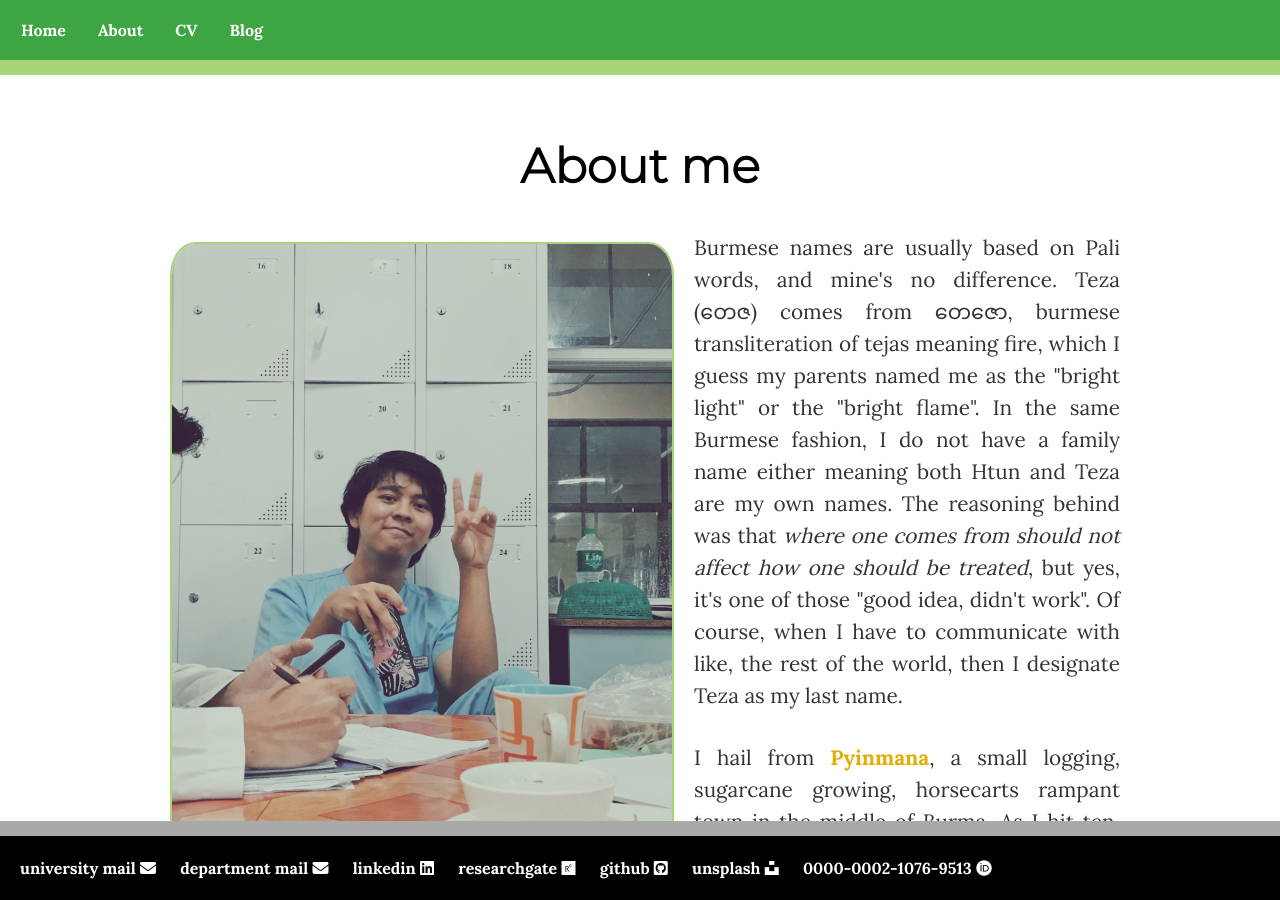
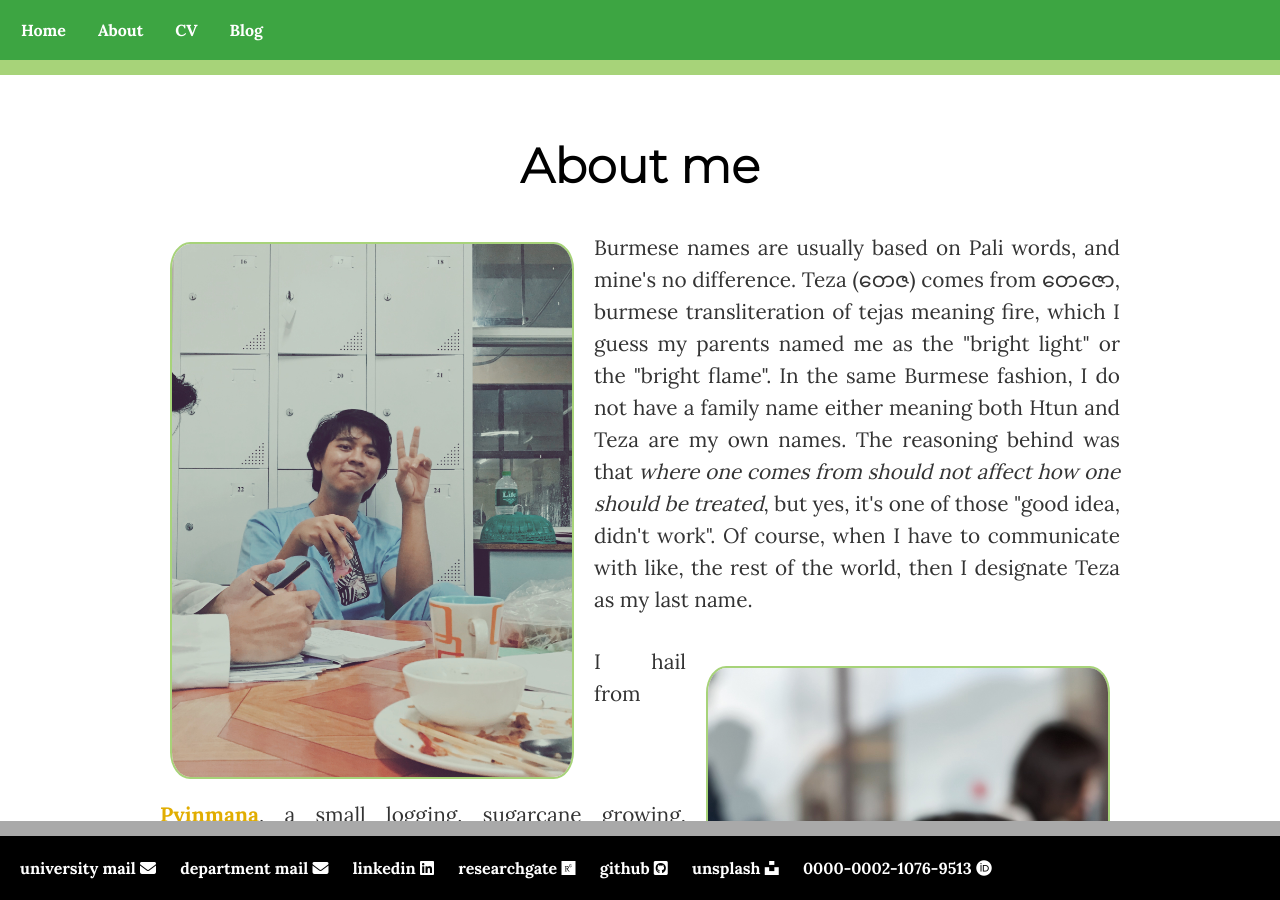
Before and after one commit to finerbrighterlighter/finerbrighterlighter.github.io, a Jekyll site: the page built from about/index.html, in a window 1280 px wide and 900 px high. Built offline with Jekyll 4.4.1, drawn with Linux system fonts in a browser that asks for light colours; nearby versions of some CDN libraries.

Commit message:
layout push

```diff
--- a/about/index.html
+++ b/about/index.html
@@ -7,41 +7,41 @@
 	<body>
 		<div class="square">
         	<div>
-			<img src="/image/bds2.JPG"  alt="This is an image of Htun Teza with a finger V sign." width="500" style="float: left; margin: 10px 20px 20px 10px;border-radius:5%;border: 2px solid #a7d379;">
+			<img src="/image/bds2.JPG"  alt="This is an image of Htun Teza with a finger V sign." width="400" style="float: left; margin: 10px 20px 20px 10px;border-radius:5%;border: 2px solid #a7d379;">
 			</div>
 			<p> Burmese names are usually based on Pali words, and mine's no difference. Teza (တေဇ) comes from တေဇော, burmese transliteration of tejas meaning fire, which I guess my parents named me as the "bright light" or the "bright flame". In the same Burmese fashion, I do not have a family name either meaning both Htun and Teza are my own names. The reasoning behind was that <i>where one comes from should not affect how one should be treated</i>, but yes, it's one of those "good idea, didn't work". Of course, when I have to communicate with like, the rest of the world, then I designate Teza as my last name. </p>
 		</div>
 		<div class="square">
         	<div>
-			<img src="/image/hteza2.JPG"  alt="This is an image of Htun Teza with an egg." width="500" style="float: right; margin: 20px 10px 10px 20px;border-radius:5%;border: 2px solid #a7d379;">
+			<img src="/image/hteza2.JPG"  alt="This is an image of Htun Teza with an egg." width="400" style="float: right; margin: 20px 10px 10px 20px;border-radius:5%;border: 2px solid #a7d379;">
 			</div>
 			<p> I hail from <a href="https://en.wikipedia.org/wiki/Pyinmana">Pyinmana</a>, a small logging, sugarcane growing, horsecarts rampant town in the middle of Burma. As I hit ten, they told me we are no longer Pyinmana, but <a href="https://en.wikipedia.org/wiki/Naypyidaw">Naypyidaw</a> is swallowing us and a bunch of neighboring small towns into one big empty capital of Myanmar. And that's the story how I randomly became a city dweller from a rural bumpkin overnight.</p>
 			<p> I stayed in my hometown for the first 14 years of my life, at Basic Education Middle School 2 Pyinmana, affectionately known as Kanna (<i>lake-side</i>) school. For High school, I transferred to a boarding school called Nyaung Pin Lay (<i>small banyan</i>) in Lanmaddaw township of Yangon. Of course, the system back then still required us to take classes in state schools to be eligible for matriculation examinations so I attended Basic Education High School 2 of Lanmaddaw.</p>
 		</div>
 		<div class="square">
         	<div>
-			<img src="/image/bds1.JPG"  alt="This is an image of Htun Teza with a doctor gown." width="500" style="float: left; margin: 10px 20px 20px 10px;border-radius:5%;border: 2px solid #a7d379;">
+			<img src="/image/bds1.JPG"  alt="This is an image of Htun Teza with a doctor gown." width="400" style="float: left; margin: 10px 20px 20px 10px;border-radius:5%;border: 2px solid #a7d379;">
 			</div>
 			<p> After I graduated high school in 2012, I joined the <a href="http://udmyangon-edu.com/">University of  Dental Medicine</a> which I still cannot figure out why I did so. I knew myself going in that I am not very good at communcations, relations, and that I demand for closure in everything. As expected, I greatly abhorred being a clinician; medicine is as much an act as it is science. The fact that it did not have a yes or no outcome constantly stressed me out; having to say "okay, it seems it is better <i>than the last time</i>" never felt natural to me.</p>
 			<p> So, as every university student who did not enjoy their time in class, I was always looking for extracurricular activities which would keep me away from the dental chair. I was always offering the postgraduate students to help them out with their research, be it data collection for their research, manual inputs into a SPSS or even format and grammar check for their documents. I was lucky enough to be noticed by the professor and lectures in the Department of Preventive and Community Dentistry (<i>PCD</i>), relatively the most active group in the university.</p>
 		</div>
 		<div class="square">
         	<div>
-			<img src="/image/professor.png"  alt="Professor Ko Ko Soe recommends Htun Teza for the masters degree program." width="500" style="float: right; margin: 20px 10px 10px 20px;border-radius:5%;border: 2px solid #a7d379;">
-			<img src="/image/rector.png"  alt="Rector Professor Shwe Toe recommends Htun Teza for the masters degree program." width="500" style="float: left; margin: 10px 20px 20px 10px;border-radius:5%;border: 2px solid #a7d379;">
+			<img src="/image/professor.png"  alt="Professor Ko Ko Soe recommends Htun Teza for the masters degree program." width="400" style="float: right; margin: 20px 10px 10px 20px;border-radius:5%;border: 2px solid #a7d379;">
+			<img src="/image/rector.png"  alt="Rector Professor Shwe Toe recommends Htun Teza for the masters degree program." width="400" style="float: left; margin: 10px 20px 20px 10px;border-radius:5%;border: 2px solid #a7d379;">
 			</div>
 			<p> They were patient in making me aware that there's more to health sciences than being a clinician. They told me that there are people who figures out <i>what and how to do for what</i> so that the clinicians can decided to do. They took the time to teach me the basics of descriptive analysis, which was not part of the cirriculum and notify about the relevant courses or workshops. A masters degree program fo medical epidemiology was recommended to me so, I joined the program at <a href="https://www.rama.mahidol.ac.th/ceb/">Department of Clinical Epidemiology and Biostatistics</a>, Mahidol Univeristy six months after I finished my bachelor's degree, with the recommendation of the rector of the university and the head of the PCD department. </p>
 		</div>
 			<p> I insisted against the recommended program and did my masters in data science for health care, which I believe is the best decision I made in recent years. The initial learning curves were huge, but on the hindsight, I met the best people possible to guide me back on the path, attentive lecturers and collaborative classmates. I constructed risk prediction models for a periodontal disease, and one thing I was fascinated by the experience was using secondary data for the study. In the past, I had helped with subject recruitments or surveys for a couple of research projects, but I was charmed by the concept of reusing data collected for other purposes. </p>
 		<div class="square">
         	<div>
-			<img src="/image/msc1.JPG"  alt="This is an image of Htun Teza talking at Msc orientation." width="500" style="float: right; vertical-align: top; margin: 10px 20px 20px 10px;border-radius:5%;border: 2px solid #a7d379;">
+			<img src="/image/msc1.JPG"  alt="This is an image of Htun Teza talking at Msc orientation." width="400" style="float: right; vertical-align: top; margin: 10px 20px 20px 10px;border-radius:5%;border: 2px solid #a7d379;">
 			</div>
 			<p> Medical records are the longitudinal data of the patients followed up passively, and could have been used for much more purposes. When I was made aware that our department was undertaking <a href="https://www.rama.mahidol.ac.th/ceb/CEBdatawarehouser">a project</a> to extract the electronic medical records from Ramathibodi Hospital, I asked for an opportunity to join the data warehouse team. I took upon myself on curating for the Surgery project, which extracts the operative records to link with other medical parameters as required for each researcher’s goals, and I was invited to join the hypertension project midway as well. It is a great learning experience, from receiving the medical data and blinding them to exporting the dataset with those features the researchers hypothesize to be correlated. After I graduated, I joined the department back as a graduate research assistant for Data Science and Clinical Informatics division.</p>
 		</div>
 		<div class="square">
         	<div>
-			<img src="/image/feature.JPG"  alt="This is an image of Htun Teza talking featured on Department Student Corner." width="500" style="float: left; margin: 10px 20px 20px 10px;border-radius:5%;border: 2px solid #a7d379;">
+			<img src="/image/feature.jpg"  alt="This is an image of Htun Teza talking featured on Department Student Corner." width="400" style="float: left; margin: 10px 20px 20px 10px;border-radius:5%;border: 2px solid #a7d379;">
 			</div>
 			<p> Of course, it is not without struggles, the series of meetings when we cannot identify such parameters, pondering between extracting from other databases, imputing, replacing it or even dropping, a ton of missing values and uneven time steps or follow ups. It has been an exciting adventure, and I am convinced that we could be doing more, manually or even with automated pipelines set in places. This requires more research, studies, experiments, validations; this is a feat to overcome and I want to be a part of it. I am always looking for opportunity to work with unstructured data in addition to structured data of EHR systems, complementing the experience gained at my current position.</p>
 		</div>
--- a/index.html
+++ b/index.html
@@ -7,7 +7,7 @@
 	<h1>Htun Teza</h1>
 	<div class="square">
         	<div>
-			<img src="/image/hteza.JPG"  alt="This is an image of Htun Teza." width="500" style="float: left; margin: 10px 20px 20px 10px;border-radius:5%;border: 2px solid #a7d379;">
+			<img src="/image/hteza.JPG"  alt="This is an image of Htun Teza." width="350" style="float: left; margin: 10px 20px 20px 10px;border-radius:5%;border: 2px solid #a7d379;">
 		</div>
 		<p> From Myanmar (Burma), but I consider myself a citizen of where I am sleeping today. I did practice dentistry as my undergraduate study until the graduation in 2018 and never looked back since. Now I am working in the field of health care research, concentrating in data science and clinical data research. Mainly interested in secondary data research, I am enthused to explore why we should reuse, what we should reuse, how we should reuse regarding electronic medical records and data collected for other purposes. I mainly work with Python with occasional R for resource limitations.</p>
 	</div>
```
